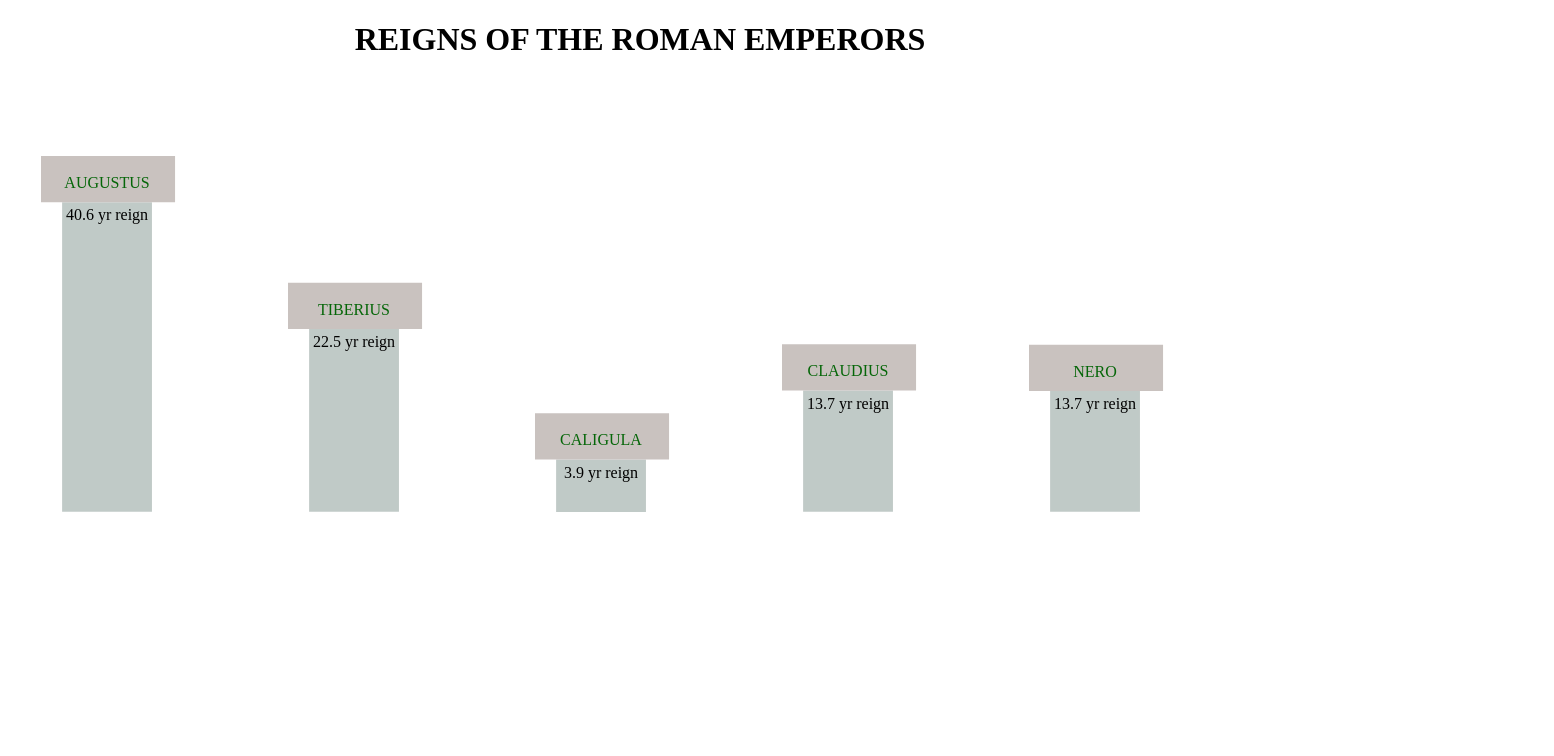
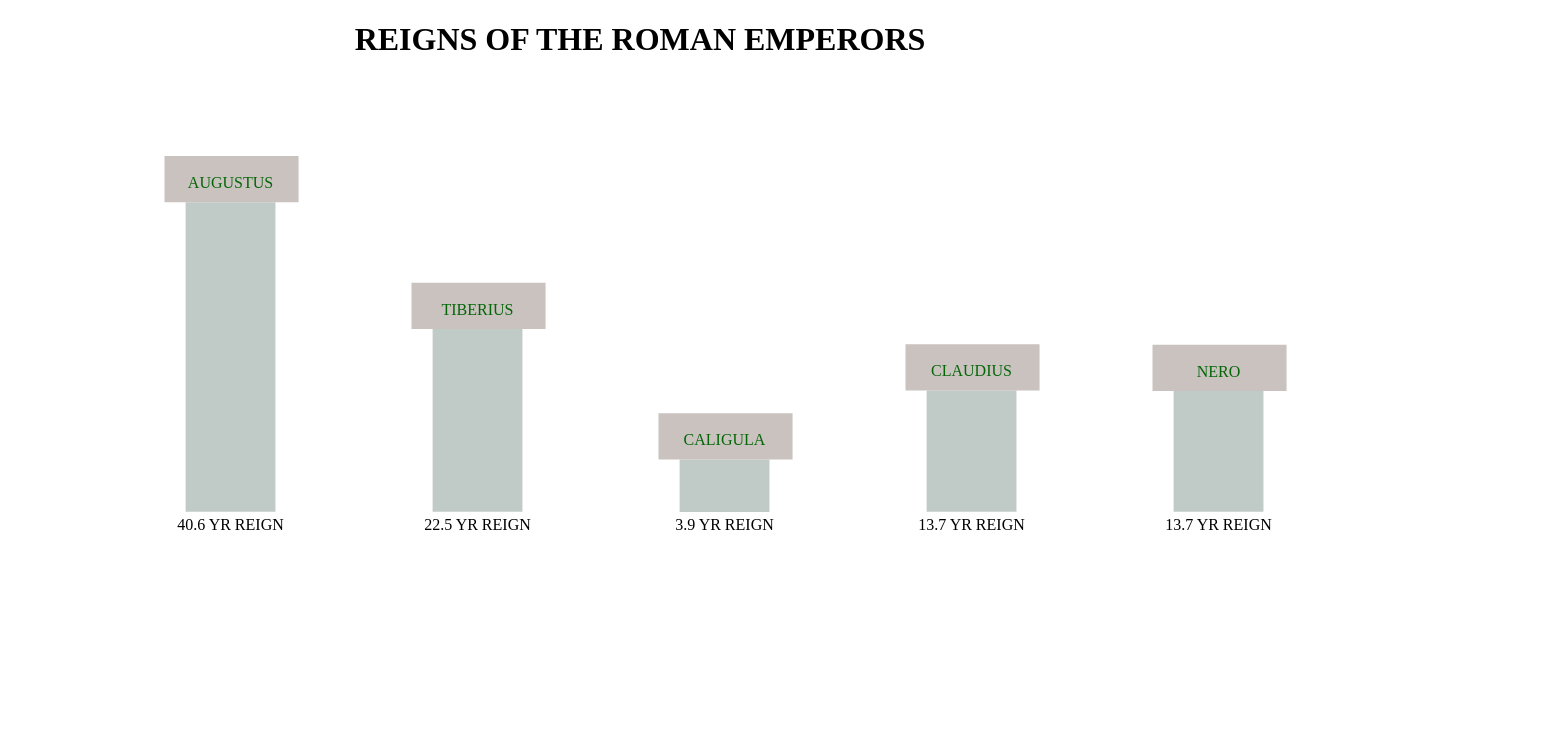
Before and after one commit to thompcd/vue-d3-emperors, a Vue app: page / in a window 1280 px wide. Shown: the top 756 px of the page, 1554 px wide, since content can reach past the window. Built offline with nearby package versions, Linux system fonts and the light colour scheme.

Commit message:
place caption under column, adjust canvas, fix text

```diff
--- a/src/App.vue
+++ b/src/App.vue
@@ -23,13 +23,14 @@ export default {
   font-style: normal;
 }
 #app {
-  font-family: 'AUGUSTUS', Helvetica, Arial, sans-serif;
+  font-family: 'AUGUSTUS';
   -webkit-font-smoothing: antialiased;
   -moz-osx-font-smoothing: grayscale;
   text-align: center;
 }
 h1{
   font-family: 'AUGUSTUS';
-
+  text-align: center;
+  text-transform: uppercase;
 }
 </style>
--- a/src/components/Emperors.vue
+++ b/src/components/Emperors.vue
@@ -1,12 +1,12 @@
 <template>
   <div class="emperors">
     <div >
-        <svg width="1200" :height="`${(Math.floor(emperors.length / 5) * canvasHeight + canvasHeight)}`">
-            <g class="emperor" v-for="(emp, i) in emperors" :key="i" :transform="`translate(${i % 5 * empWidth}, ${(Math.floor(i / 5) * canvasHeight) - emperors[i].columnSize + canvasHeight})`">
+        <svg :width="`${empWidth * 6}`" :height="`${(Math.floor(emperors.length / 5) * canvasHeight + canvasHeight + textHeight)}`">
+            <g class="emperor" v-for="(emp, i) in emperors" :key="i" :transform="`translate(${i % 5 * empWidth + 0.5*empWidth}, ${(Math.floor(i / 5) * canvasHeight) - emperors[i].columnSize + canvasHeight})`">
                 <path class="column column-fill column-outline" :transform="`scale(1,${emperors[i].columnScale})`" d="M22.11 46.25L111.95 46.25L111.95 149.38L22.11 149.38L22.11 46.25Z"></path>
                 <path class="column column-top" :transform="`translate(1,${emperors[i].columnScale * columnPlatformHeight - columnPlatformHeight})`" d="M0 0L134.06 0L134.06 46.25L0 46.25L0 0Z"></path>
                 <text class="name" :x="columnWidth / 2" :y="`${emperors[i].columnScale * columnPlatformHeight - (columnPlatformHeight/2) + (textHeight/2)}`" text-anchor="middle">{{emp.name}}</text>
-                <text class="description" :x="columnWidth / 2" :y="`${emperors[i].columnScale * columnPlatformHeight + (textHeight)}`" text-anchor="middle">{{(emperors[i].daysReigned / 365).toFixed(1)}} yr reign</text>
+                <text class="description" :x="columnWidth / 2" :y="`${emperors[i].columnScale * baseColumnHeight + (textHeight)}`" text-anchor="middle">{{(emperors[i].daysReigned / 365).toFixed(1)}} yr reign</text>
                 <!-- <text class="description" :x="columnWidth / 2" :y="`${emperors[i].columnScale * columnPlatformHeight + (textHeight * 2)}`" text-anchor="middle">Age {{(emperors[i].daysLived / 365).toFixed(1)}}</text> -->
             </g>
         </svg>
@@ -82,6 +82,7 @@ svg{
 text{
   font-family: 'AUGUSTUS';
   font-size: 1rem;
+  text-transform: uppercase;
 }
 .name {
   fill:#056608;
```
